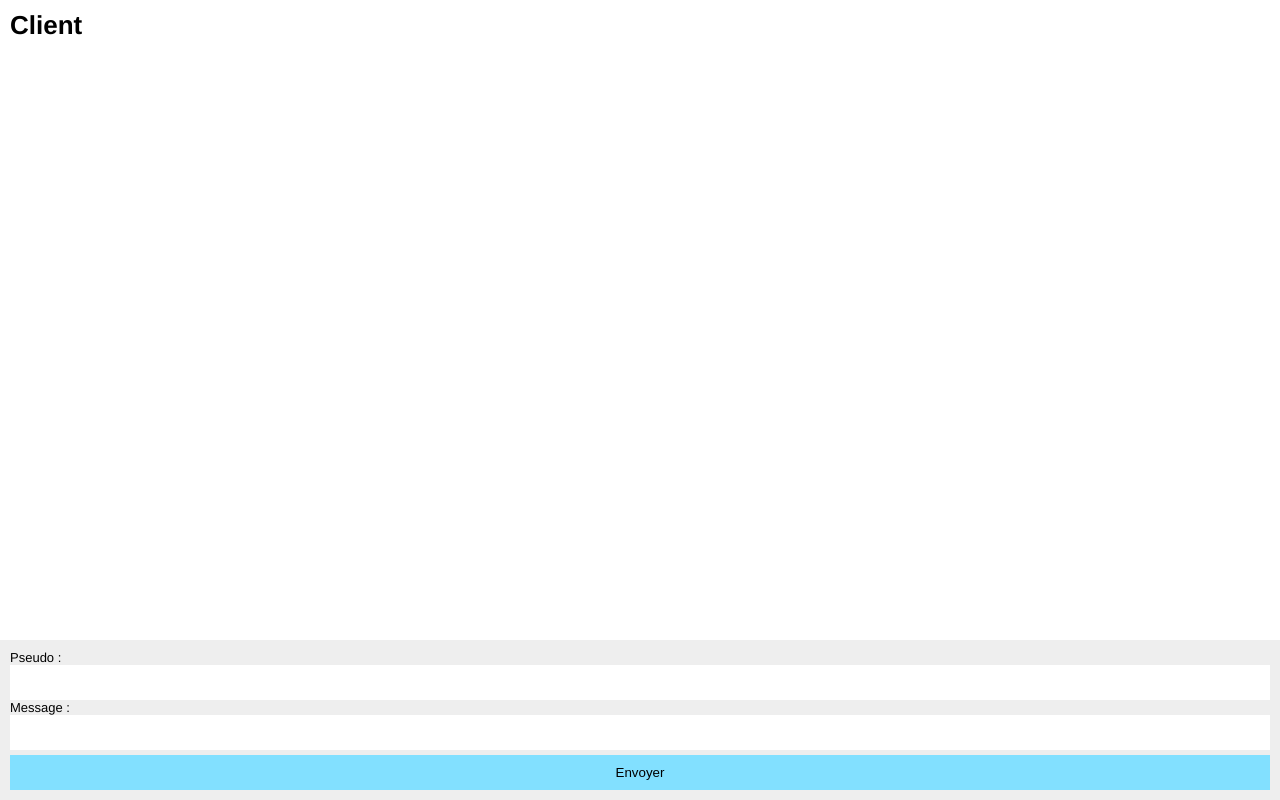
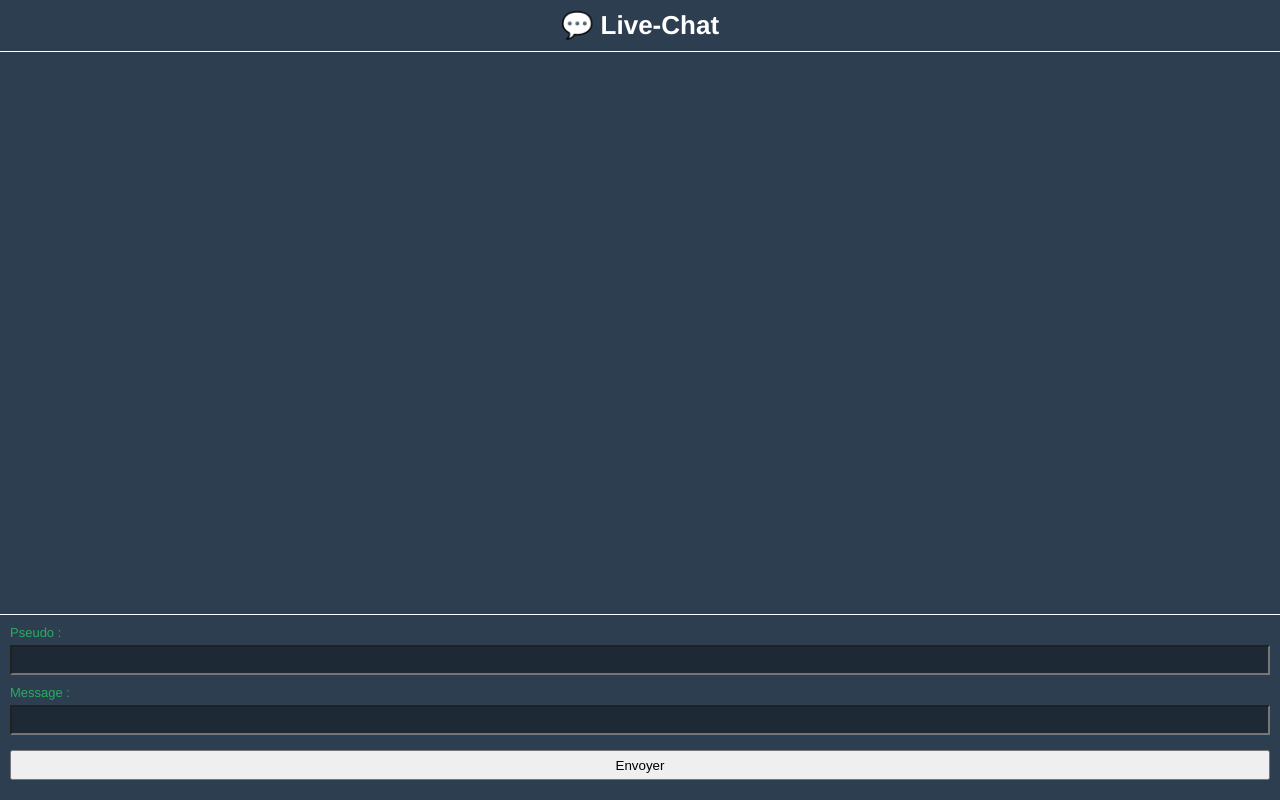
Before and after one commit to ecandotti/live-chat, a website: page index.html in a window 1280 px wide. Drawn offline with nearby package versions, Linux system fonts and the light colour scheme; no server answers.

Commit message:
update css

```diff
--- a/index.html
+++ b/index.html
@@ -3,6 +3,7 @@
     <meta charset="UTF-8">
     <meta http-equiv="X-UA-Compatible" content="IE=edge">
     <meta name="viewport" content="width=device-width, initial-scale=1.0">
+    <link type="text/css" rel="stylesheet" href="./main.css">
     <title>Live-Chat App</title>
     <style>
         * {
@@ -12,63 +13,73 @@
         }
 
         body {
+            background-color: #2c3e50;
             font: 13px Helvetica, Arial;
         }
 
         h1 {
-            margin-left: 10px;
-            margin-top: 10px;
-        }
-
-        form {
-            background: rgb(238, 238, 238);
-            padding: 10px;
-            position: fixed;
-            bottom: 0;
+            position: sticky;
+            background-color: #2c3e50;
+            border-bottom: 1px solid white;
             width: 100%;
-        }
-
-        form input {
-            border: 0;
-            padding: 10px;
-            width: 90%;
-            margin-right: 0.5%;
-        }
-
-        form button {
-            width: 9%;
-            background: rgb(130, 224, 255);
-            border: none;
+            top: 0;
+            text-align: center;
+            color: white;
             padding: 10px;
         }
 
-        #messages {
-            list-style-type: none;
-            margin: 0;
-            padding: 0;
+        .content {
+            width: 100%;
+            height: 100%;
+            display: flex;
+            flex-direction: column;
         }
 
-        #messages div {
-            padding: 5px 10px;
+        #messages {
+            flex: 1;
+            padding: 10px;
+            color: #27ae60;
+            overflow-y: scroll;
         }
 
-        #messages div:nth-child(odd) {
-            background: #eee;
+        #msgForm {
+            border-top: 1px solid white;
+            background-color: #2c3e50;
+            position: sticky;
+            padding: 10px;
+            bottom: 0;
+            color: #27ae60;
+        }
+
+        #msgForm > div {
+            margin-bottom: 10px;
+        }
+
+        .input-form {
+            height: 30px;
+            margin-top: 5px;
+            background-color: #1d2935;
+            color: #27ae60;
+            padding: 5px;
+        }
+
+        button {
+            height: 30px;
         }
     </style>
 </head>
 <body>
-    <h1>Client</h1>
-    <form id="msgForm" method="GET" action="">
-        Pseudo : <input type="text" name="pseudo" style="width: 100%;">
-        Message : <input type="text" name="msg" style="width: 100%;">
-        <button style="margin-top: 5px; width: 100%; cursor: pointer;" type="submit">Envoyer</button>
-    </form>
-    <div id="messages">
-
+    <div class="content">
+        <h1>💬 Live-Chat</h1>
+        <div id="messages"></div>
+        <form id="msgForm" method="GET" action="">
+            <div>Pseudo : <input type="text" name="pseudo" style="width: 100%;" class="input-form"></div>
+            <div>Message : <input type="text" name="msg" style="width: 100%;" class="input-form"></div>
+            <div><button style="margin-top: 5px; width: 100%; cursor: pointer;" type="submit">Envoyer</button></div>
+        </form>
     </div>
     <script src="/socket.io/socket.io.js"></script>
-    <script type="text/javascript" charset="utf-8">
+    <script type="text/javascript" charset="UTF-8">
         const socket = io()
         const messages = document.getElementById('messages')
         const msgForm = document.getElementById('msgForm')
```
